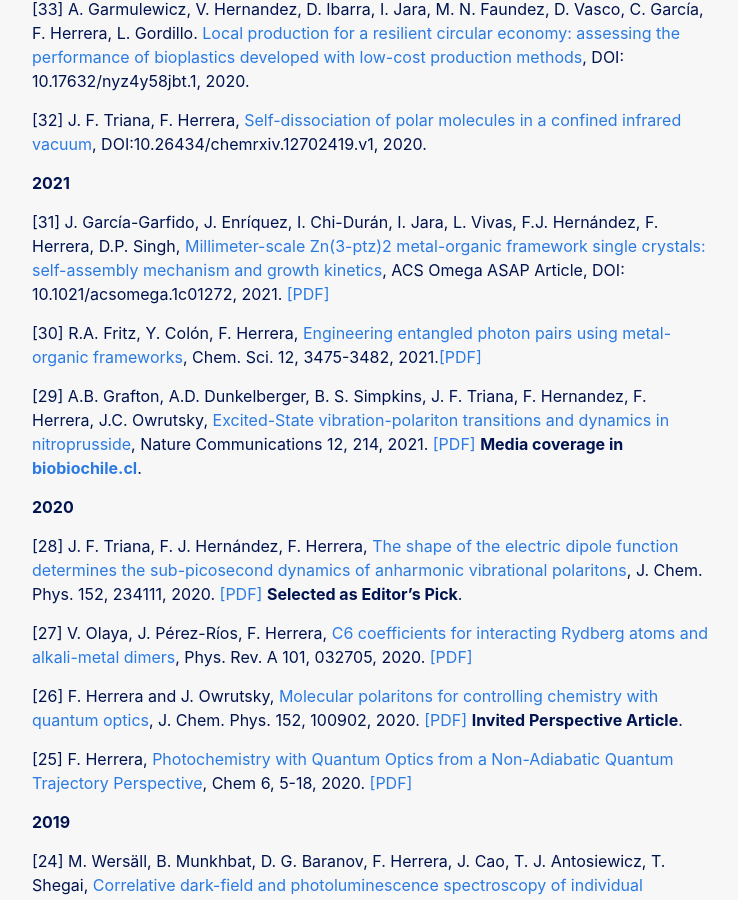
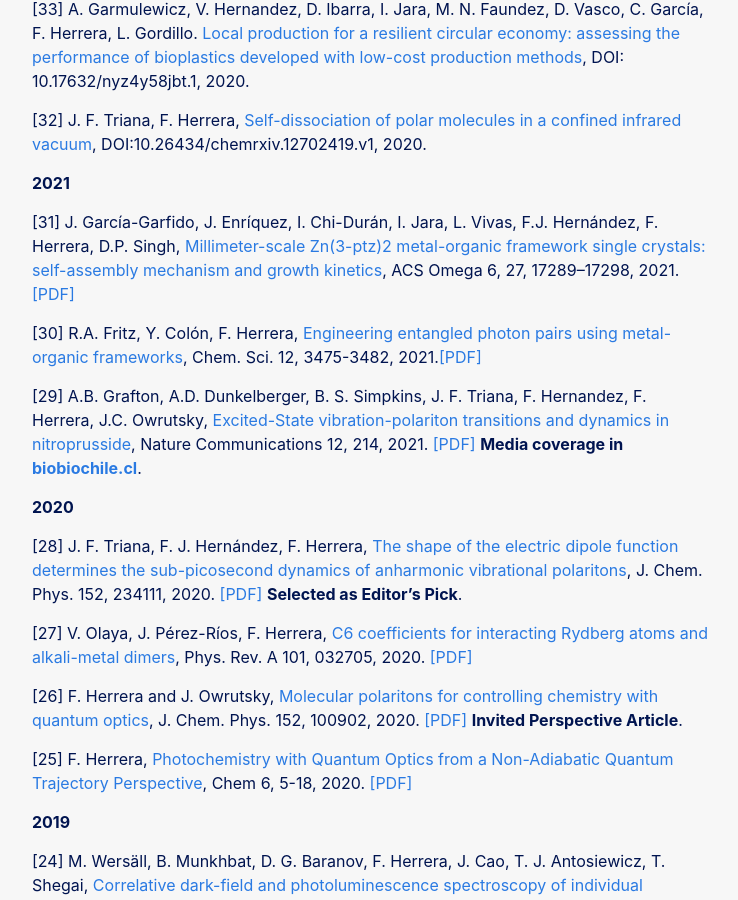
Before and after one commit to fherreralab/fherreralab.github.io, a Jekyll site: the page built from publications.md, in a window 1280 px wide and 900 px high, scrolled down 506 px. Shown: the whole window, without its empty margins (268-1006 px from the left). Built offline with Jekyll 4.4.1, drawn with Linux system fonts in a browser that asks for light colours.

Commit message:
updated publications

```diff
--- a/publications.md
+++ b/publications.md
@@ -21,7 +21,7 @@ permalink: /publications/
 
 **2021**
 
-[31] J. García-Garfido, J. Enríquez, I. Chi-Durán, I. Jara, L. Vivas, F.J. Hernández, F. Herrera, D.P.  Singh, [Millimeter-scale Zn(3-ptz)2 metal-organic framework single crystals: self-assembly mechanism and growth kinetics](https://pubs.acs.org/doi/abs/10.1021/acsomega.1c01272), ACS Omega ASAP Article, DOI: 10.1021/acsomega.1c01272, 2021. [[PDF]]({{ "/assets/papers/2021 Millimeter-Scale Zn(3-ptz)2 Metal−Organic Framework Single Crystals Self-Assembly Mechanism and Growth Kinetics.pdf
+[31] J. García-Garfido, J. Enríquez, I. Chi-Durán, I. Jara, L. Vivas, F.J. Hernández, F. Herrera, D.P.  Singh, [Millimeter-scale Zn(3-ptz)2 metal-organic framework single crystals: self-assembly mechanism and growth kinetics](https://pubs.acs.org/doi/abs/10.1021/acsomega.1c01272), ACS Omega 6, 27, 17289–17298, 2021. [[PDF]]({{ "/assets/papers/2021 Millimeter-Scale Zn(3-ptz)2 Metal−Organic Framework Single Crystals Self-Assembly Mechanism and Growth Kinetics.pdf
 " | absolute_url}})
 
 [30] R.A. Fritz, Y. Colón, F. Herrera, [Engineering entangled photon pairs using metal-organic frameworks](http://dx.doi.org/10.1039/D0SC05572G), Chem. Sci. 12, 3475-3482, 2021.[[PDF]]({{ "/assets/papers/2021 Engineering entangled photon pairs with metal– organic frameworks.pdf" | absolute_url}})
```
